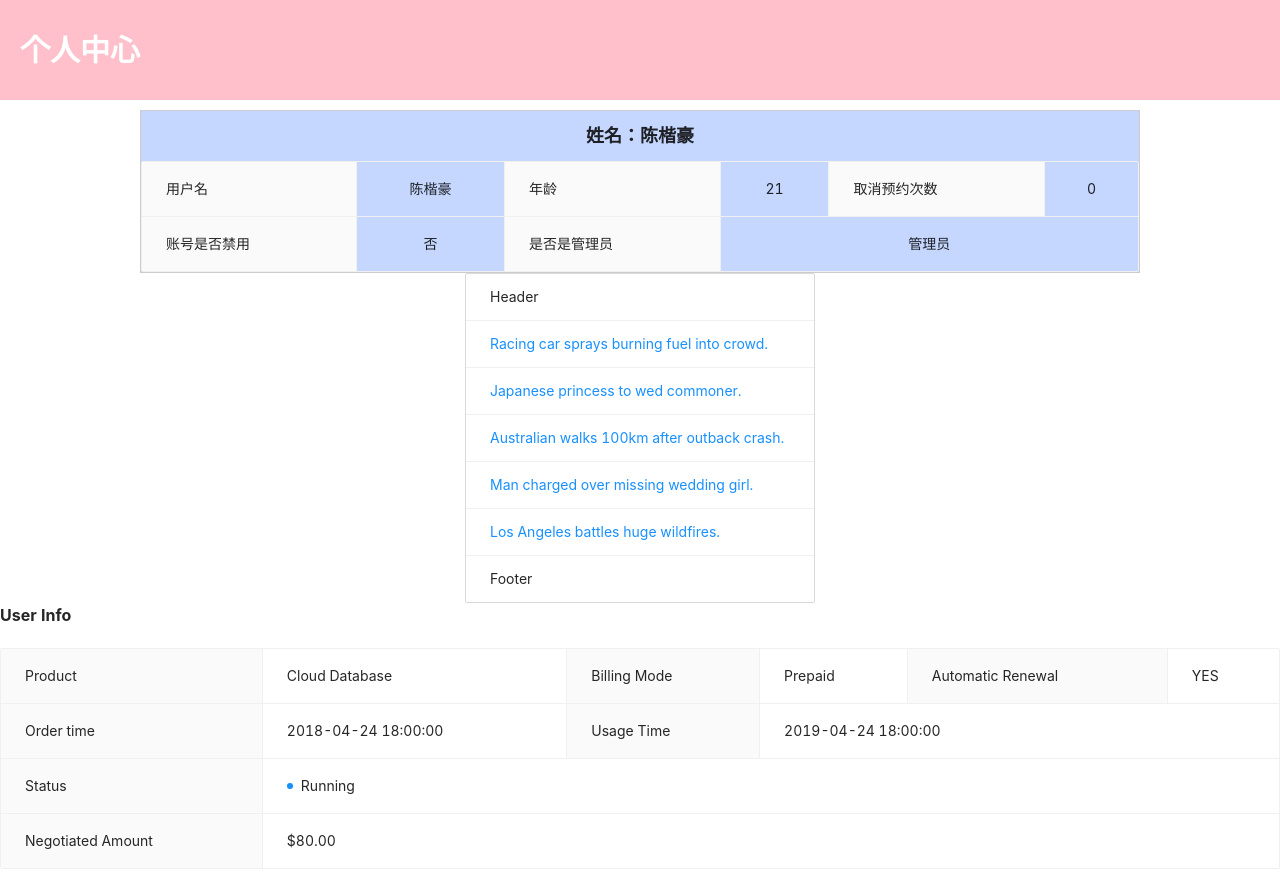
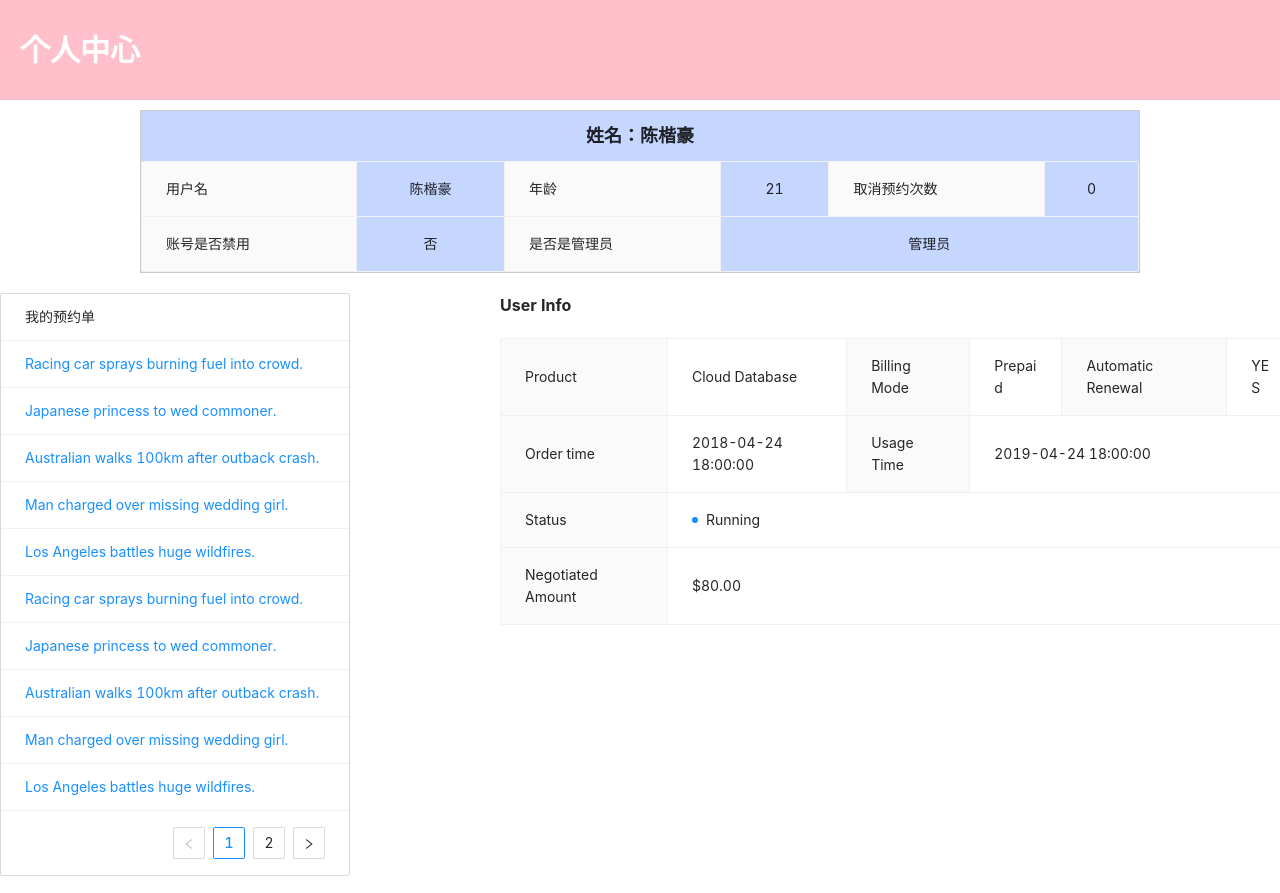
Before and after one commit to kongmingLatern/hospitalOrder, a Vue app in the folder frontend/: page /personal/1 in a window 1280 px wide. Before the commit the page ends 869 px from the top, so only its background shows below. Built offline with nearby package versions, Linux system fonts and the light colour scheme.

Commit message:
feat: add pagination

```diff
--- a/frontend/src/views/personal/PersonalOrderList.vue
+++ b/frontend/src/views/personal/PersonalOrderList.vue
@@ -1,19 +1,20 @@
 <template>
-  <a-list bordered :data-source="data" class="list-container">
+  <div class="personal_order_container">
+    <a-list bordered :data-source="data" class="left" :pagination="pagination">
       <template #renderItem="{ item }">
         <a-list-item>
           <router-link to="/personal/1">{{ item }}</router-link>
         </a-list-item>
       </template>
       <template #header>
-      <div>Header</div>
-    </template>
-    <template #footer>
-      <div>Footer</div>
+        <div>我的预约单</div>
       </template>
     </a-list>
 
+    <div class="right">
       <router-view />
+    </div>
+  </div>
 </template>
 
 <script setup lang='ts'>
@@ -23,13 +24,42 @@ const data: string[] = [
   'Australian walks 100km after outback crash.',
   'Man charged over missing wedding girl.',
   'Los Angeles battles huge wildfires.',
+  'Racing car sprays burning fuel into crowd.',
+  'Japanese princess to wed commoner.',
+  'Australian walks 100km after outback crash.',
+  'Man charged over missing wedding girl.',
+  'Los Angeles battles huge wildfires.',
+  'Racing car sprays burning fuel into crowd.',
+  'Japanese princess to wed commoner.',
+  'Australian walks 100km after outback crash.',
+  'Man charged over missing wedding girl.',
+  'Los Angeles battles huge wildfires.',
 ];
+const pagination = {
+  onChange: (page: number) => {
+    console.log(page);
+  },
+  pageSize: 10,
+};
 </script>
 
 <style scoped>
-.list-container {
+.left {
+  float: left;
   width: 350px;
+  height: 100%;
   height: auto;
-  margin: 0 auto;
+}
+
+.personal_order_container {
+  width: 1300px;
+  height: 600px;
+  margin: 20px auto;
+}
+
+.right {
+  float: right;
+  width: 800px;
+  height: 100%;
 }
 </style>
```
Lines whose indentation alone changed are shown as unchanged.
